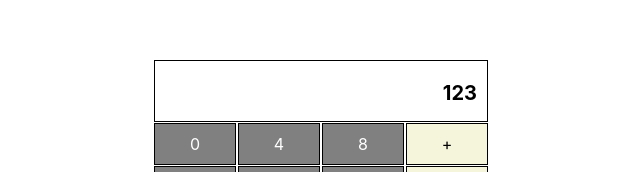
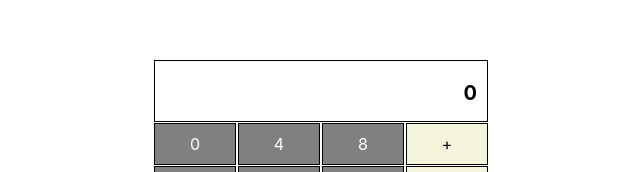
Before and after one commit to prof-tejera/homework-4-mamckean12, a React (Create React App) app: page / in a window 1280 px wide. Shown: the part 223-395 px from the top of the page, without its empty margins (319-959 px from the left). Built offline with nearby package versions, Linux system fonts and the light colour scheme.

Commit message:
add parseInt to handle zero properly

```diff
--- a/src/components/Calculator.js
+++ b/src/components/Calculator.js
@@ -1,25 +1,27 @@
-import { useEffect, useRef, useState } from 'react';
+import { useState } from 'react';
 import Number from "./Number";
 import Operation from "./Operation";
 import Screen from "./Screen";
 
 const Calculator = () => {
   /** TODO: Here is where you are going to keep track of calculator state */
-  const [count, setCount] = useState(1);
-  const [num, setNum] = useState("");
+  const [num, setNum] = useState("0");
   const [operator, setOperator] = useState("");
 
   /** TODO: what happens when I click a number? */
   const handleNumberClick = (e) => {
     console.log("number clicked: ", e.target.innerText);
-    setNum((previousState) => previousState + e.target.innerText);
+    // concatenate string of numbers based on what user clicks
+    // use parseInt to ignore "0", except when relevant
+    setNum((previousState) => parseInt(previousState + e.target.innerText));
     console.log("num state: ", num);
   };
 
   /** TODO: what happens when I click an operation? */
   const handleOperationClick = (e) => {
     console.log("operator clicked: ", e.target.innerText);
-    // change non "+" operators to "+" (because only one operator required for this homework)
+    // track most recent operator click
+    // change "-, /, x" operators to "+" (only "+" operator is functional for this homework)
     if (e.target.innerText === "-" || e.target.innerText === "/" || e.target.innerText === "x") {
       setOperator("+");
       console.log("operator: ", operator)
@@ -34,7 +36,7 @@ const Calculator = () => {
 
   return (
     <div>
-      <Screen value={123} />
+      <Screen value={num} />
       <div style={{ display: "flex" }}>
         <div>
           <Number value={0} onClick={handleNumberClick} />
```
